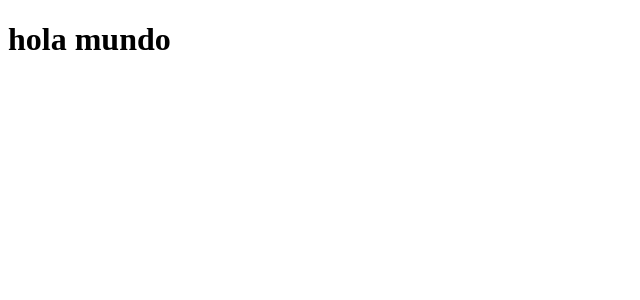
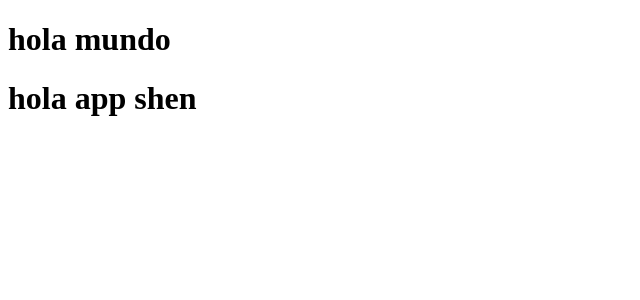
Before and after one commit to shencanet/REACT-JSON, a React (Create React App) app: page / in a window 1280 px wide. Shown: the top 300 px of the page, without its empty margins (0-640 px from the left). Built offline with nearby package versions, Linux system fonts and the light colour scheme.

Commit message:
ADD: components

```diff
--- /dev/null
+++ b/src/app.jsx
@@ -0,0 +1,6 @@
+const App = () => {
+    return(
+        <h1 className="">hola app shen </h1>
+    )
+}
+export default App
--- a/src/index.js
+++ b/src/index.js
@@ -1,5 +1,5 @@
 import  ReactDOM  from "react-dom/client";
-
+import App from "./app";
 const rootElement = document.querySelector('#root');
 
 const root = ReactDOM.createRoot(rootElement);
@@ -7,5 +7,8 @@ console.log(root)
 
 
 root.render(
+    <>
     <h1>hola mundo</h1>
+    <App />
+    </>
 )
```
